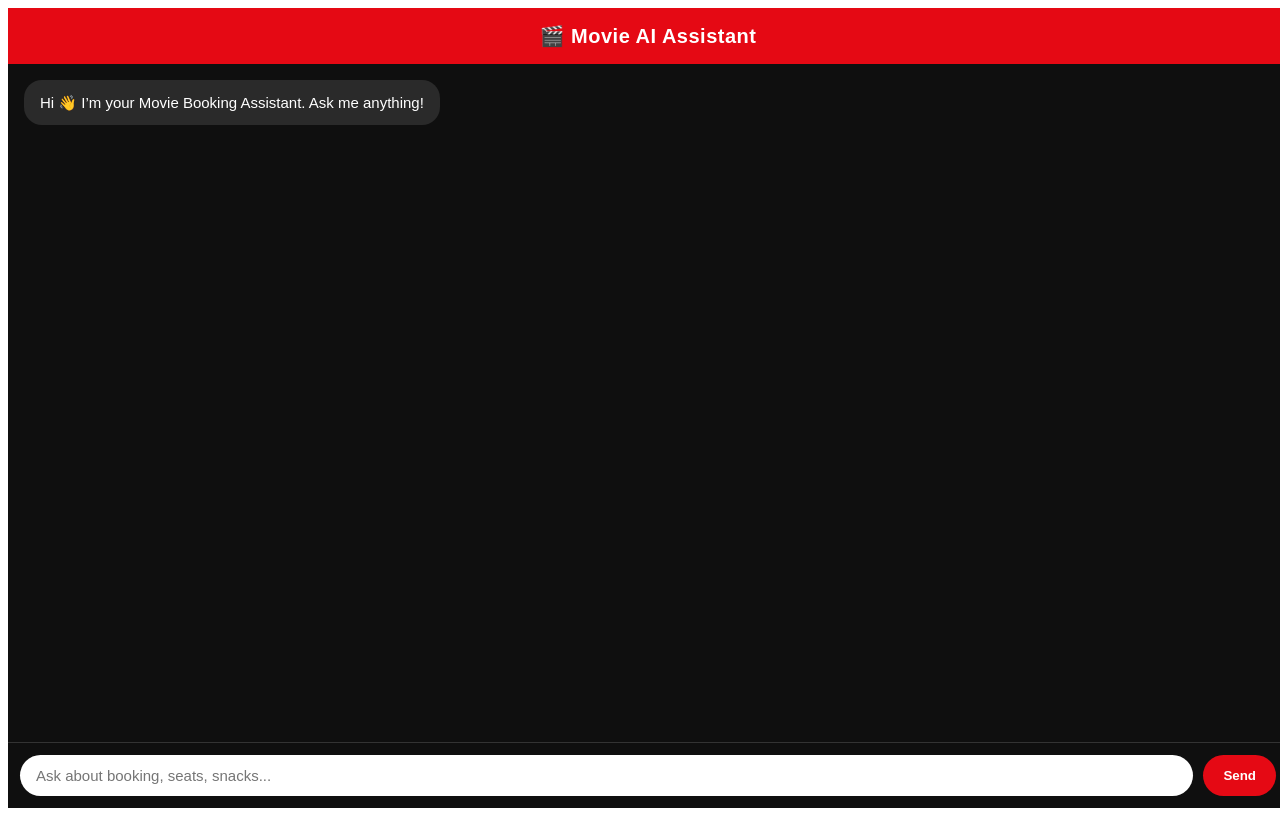
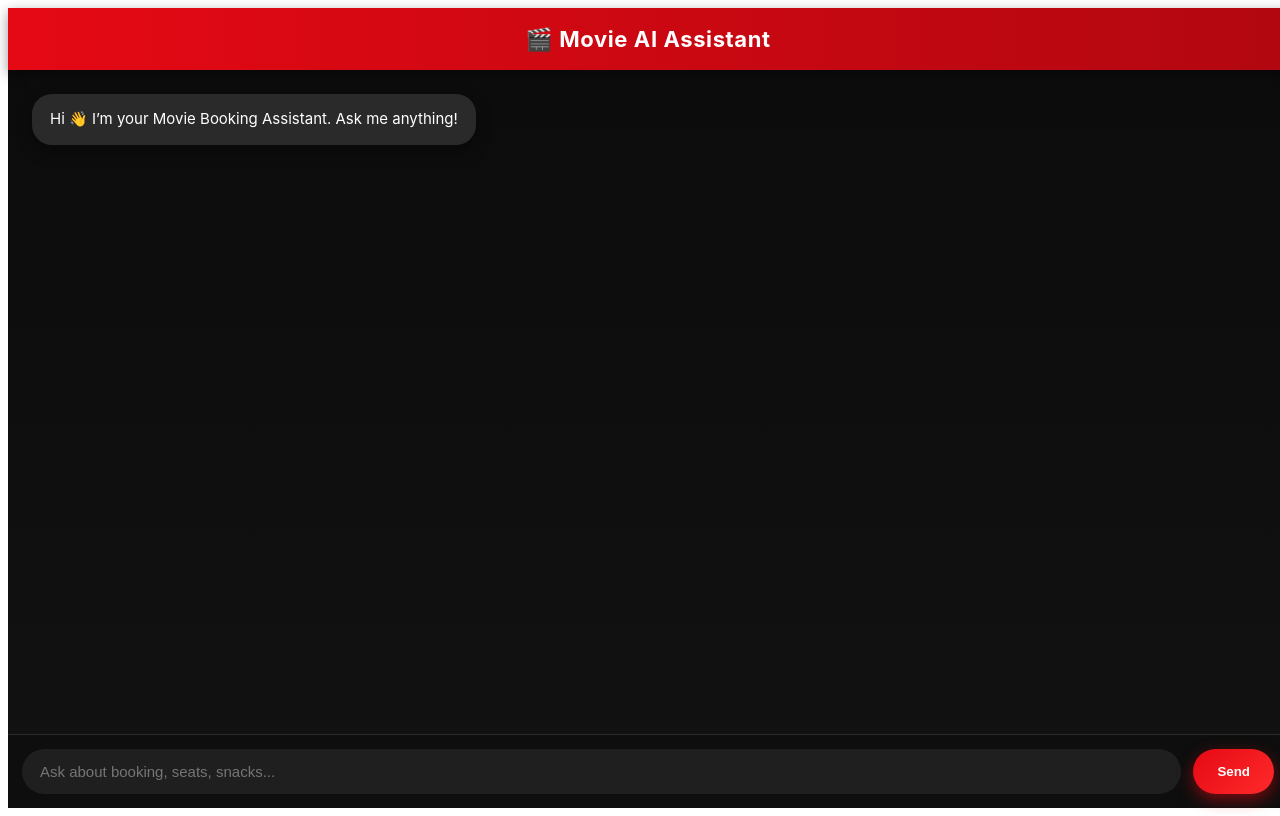
Before and after one commit to KiranYBPatil/movie-frontend, a React (Vite) app: page / in a window 1280 px wide. Built offline with nearby package versions, Linux system fonts and the light colour scheme; no server answers.

Commit message:
Update AIAssistant.jsx

```diff
--- a/src/AIAssistant.jsx
+++ b/src/AIAssistant.jsx
@@ -88,57 +88,70 @@ const styles = {
   page: {
     width: "100vw",
     height: "100vh",
-    background: "#0f0f0f",
+    background: "linear-gradient(180deg, #0b0b0b, #121212)",
     color: "#fff",
     display: "flex",
     flexDirection: "column",
-    fontFamily: "Arial, sans-serif"
+    fontFamily: "'Inter', Arial, sans-serif"
   },
+
   header: {
-    background: "#e50914",
-    padding: "16px",
+    background: "linear-gradient(90deg, #e50914, #b20710)",
+    padding: "18px",
     textAlign: "center",
-    fontSize: "20px",
-    fontWeight: "bold",
-    letterSpacing: "0.5px"
+    fontSize: "22px",
+    fontWeight: "700",
+    letterSpacing: "0.6px",
+    boxShadow: "0 4px 12px rgba(0,0,0,0.4)"
   },
+
   chatArea: {
     flex: 1,
-    padding: "16px",
+    padding: "24px",
     display: "flex",
     flexDirection: "column",
-    gap: "10px",
+    gap: "14px",
     overflowY: "auto"
   },
+
   message: {
-    maxWidth: "75%",
-    padding: "12px 16px",
-    borderRadius: "18px",
+    maxWidth: "70%",
+    padding: "14px 18px",
+    borderRadius: "20px",
     fontSize: "15px",
-    lineHeight: "1.4"
+    lineHeight: "1.5",
+    boxShadow: "0 6px 16px rgba(0,0,0,0.35)",
+    backdropFilter: "blur(6px)"
   },
+
   inputBar: {
     display: "flex",
-    padding: "12px",
-    borderTop: "1px solid #333",
-    background: "#0f0f0f"
+    padding: "14px",
+    borderTop: "1px solid #2a2a2a",
+    background: "rgba(15,15,15,0.95)",
+    backdropFilter: "blur(8px)"
   },
+
   input: {
     flex: 1,
-    padding: "12px 16px",
-    borderRadius: "24px",
+    padding: "14px 18px",
+    borderRadius: "30px",
     border: "none",
     outline: "none",
-    fontSize: "15px"
+    fontSize: "15px",
+    background: "#1f1f1f",
+    color: "#fff"
   },
+
   button: {
-    marginLeft: "10px",
-    padding: "12px 20px",
-    borderRadius: "24px",
+    marginLeft: "12px",
+    padding: "14px 24px",
+    borderRadius: "30px",
     border: "none",
-    background: "#e50914",
+    background: "linear-gradient(135deg, #e50914, #ff2a2a)",
     color: "#fff",
-    fontWeight: "bold",
-    cursor: "pointer"
+    fontWeight: "700",
+    cursor: "pointer",
+    boxShadow: "0 6px 16px rgba(229,9,20,0.5)"
   }
 };
```
